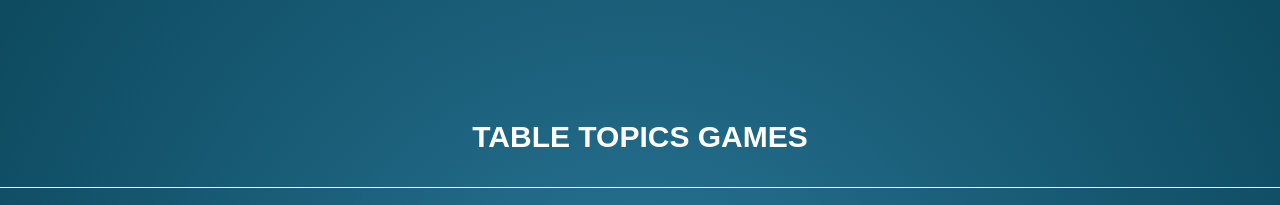
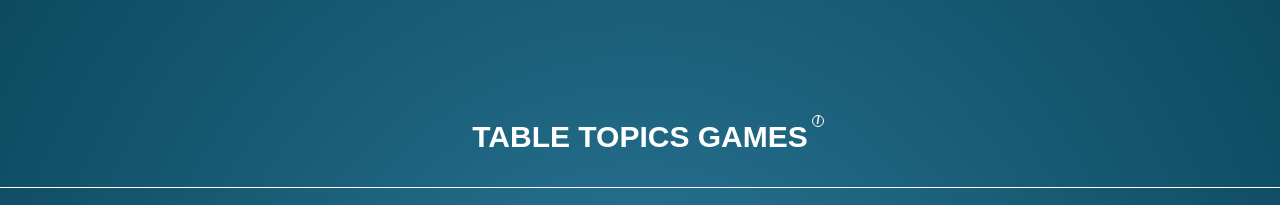
Before and after one commit to AlifBrahim/table-topics-wheel, a Next.js app: page / in a window 1280 px wide. Both pictures are taken after a click on the element 355 px from the left and 378 px from the top of the page. Shown: the top 205 px of the page. Built offline with nearby package versions, Linux system fonts and the light colour scheme.

Commit message:
add tooltip for acknowledgement and put arterisk for all questions

```diff
--- a/src/components/QuestionForm.tsx
+++ b/src/components/QuestionForm.tsx
@@ -77,7 +77,7 @@ const QuestionForm: React.FC<QuestionFormProps> = ({
         {formQuestions.map((question, index) => (
           <div key={index} className="group">
             <label className="block text-sm font-semibold text-gray-800 mb-2">
-              Question {index + 1}
+              Question {index + 1} <span className="text-red-500">*</span>
             </label>
             <div className="relative">
               <textarea
--- a/src/pages/index.tsx
+++ b/src/pages/index.tsx
@@ -50,8 +50,19 @@ export default function Home() {
 
   return (
     <div className="min-h-screen flex flex-col justify-center" style={{background: 'radial-gradient(circle at center, #2B7A9B 0%, #1B5F7A 50%, #0D4A5F 100%)'}}>
-      <div className="container mx-auto px-4 mb-8">
-        <h1 className="text-3xl font-bold text-white text-center uppercase" style={{fontFamily: 'Gotham, Arial, sans-serif'}}>TABLE TOPICS GAMES</h1>
+      <div className="container mx-auto px-4 mb-8 text-center">
+        <h1 className="text-3xl font-bold text-white uppercase inline-block relative" style={{fontFamily: 'Gotham, Arial, sans-serif'}}>
+          TABLE TOPICS GAMES
+          <div className="absolute -top-1 -right-4 group">
+            <div className="w-3 h-3 rounded-full border border-white flex items-center justify-center text-white text-xs italic cursor-help" style={{fontSize: '10px'}}>
+              i
+            </div>
+            <div className="absolute top-full left-1/2 transform -translate-x-1/2 mt-2 px-3 py-2 text-sm text-white bg-gray-900 rounded-lg opacity-0 group-hover:opacity-100 transition-opacity duration-200 pointer-events-none whitespace-nowrap z-10">
+              Designed by Ahmad Azeem. Developed by Alif Ibrahim.
+              <div className="absolute bottom-full left-1/2 transform -translate-x-1/2 w-0 h-0 border-l-4 border-r-4 border-b-4 border-transparent border-b-gray-900"></div>
+            </div>
+          </div>
+        </h1>
       </div>
 
       <div className="border-t border-white mb-4"></div>
```
Also changed, not shown: .claude/settings.local.json.
